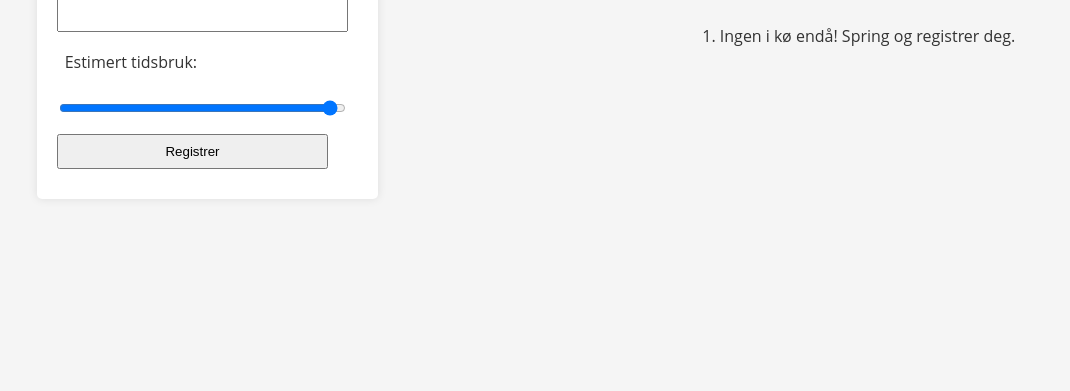
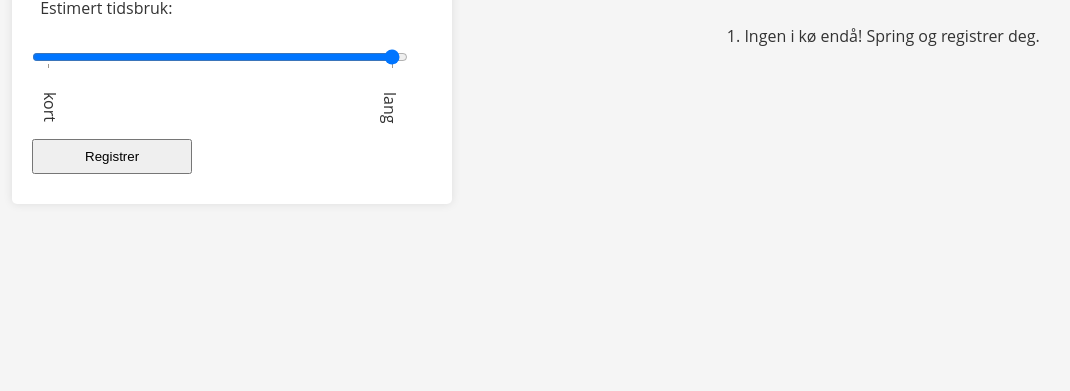
Before and after one commit to hausnes/vent-paa-tur, a plain HTML site: page index.html in a window 1280 px wide. Shown: the part 409-800 px from the top of the page, without its empty margins (114-1184 px from the left). Drawn offline with Linux system fonts and the light colour scheme.

Commit message:
Tydelegare beskrivelse under range

```diff
--- a/index.html
+++ b/index.html
@@ -11,9 +11,13 @@
     <form id="skjema">
         <h1>Legg deg til i køen</h1>
         <label for="navn">Navn:</label>
-        <input type="text" name="navn" id="navn">
+        <input type="text" name="navn" id="navn" required>
         <label for="tidsbruk">Estimert tidsbruk:</label>
-        <input type="range" name="tidsbruk" id="tidsbruk" min="1" max="2" step="1">
+        <input type="range" name="tidsbruk" id="tidsbruk" min="1" max="2" step="1" list="verdiar">
+        <datalist id="verdiar">
+            <option value="1" label="kort"></option>
+            <option value="2" label="lang"></option>
+          </datalist>
         <button type="submit">Registrer</button>
     </form>
     <main>
--- a/stilark.css
+++ b/stilark.css
@@ -21,6 +21,7 @@ body {
     padding: 20px;
     border-radius: 5px;
     box-shadow: 0 0 10px rgba(0, 0, 0, 0.1);
+    width: 400px;
 }
 
 #skjema * {
@@ -30,8 +31,34 @@ body {
     padding: 0.5rem;
 }
 
+#skjema button {
+    width: 160px;
+}
+
 main {
     display: flex;
     flex-direction: column;
     align-items: center;
 }
+
+datalist {
+    display: flex;
+    flex-direction: column;
+    justify-content: space-between;
+    writing-mode: vertical-lr;
+    width: 200px;
+}
+
+option {
+    padding: 0;
+}
+
+input[type="range"] {
+    width: 200px;
+    margin: 0;
+    padding: 0;
+}
+
+#verdiar {
+    margin: -10px;
+}
```
